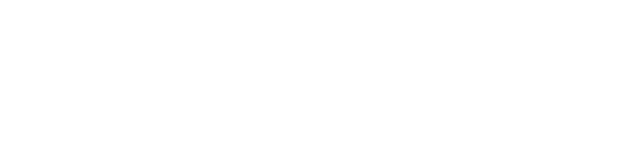
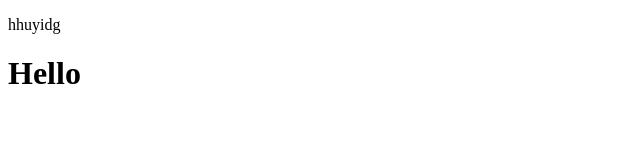
Before and after one commit to FlashShri/demorepo, a plain HTML site: page index.html in a window 1280 px wide. Shown: the whole page, without its empty margins (0-640 px from the left). Drawn offline with Linux system fonts and the light colour scheme.

Commit message:
update html

```diff
--- a/index.html
+++ b/index.html
@@ -6,6 +6,7 @@
     <title>Document</title>
 </head>
 <body>
-
+    <P>hhuyidg</P>
+    <h1>Hello</h1>
 </body>
 </html>
```
